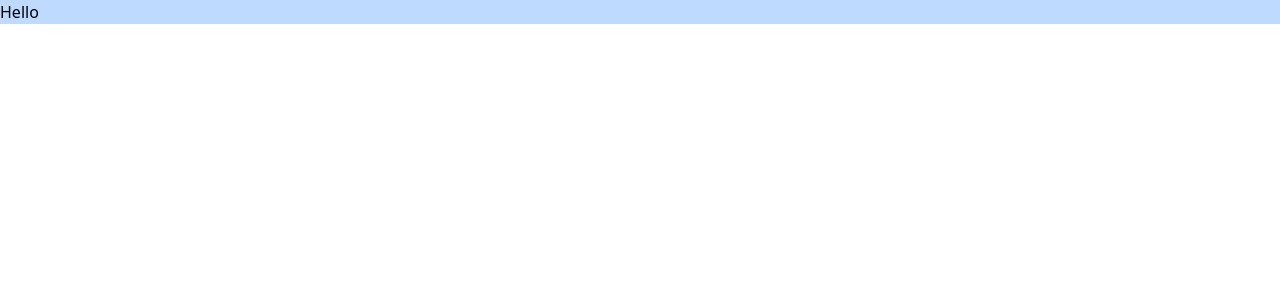
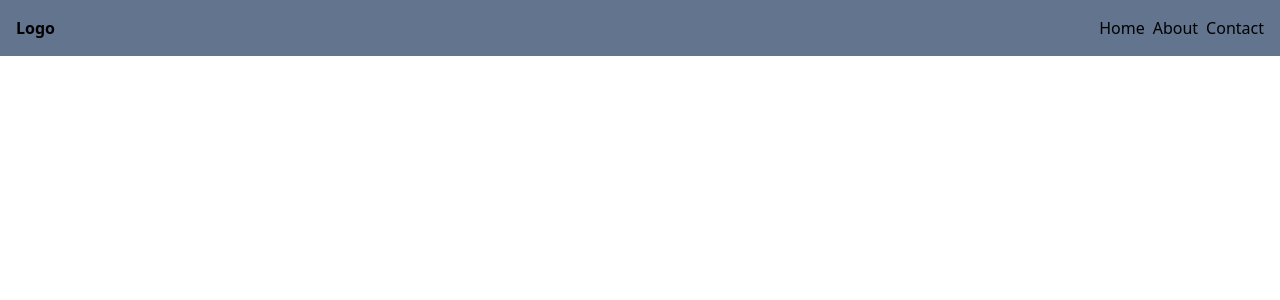
Before and after one commit to kriztiank-UCN/codespaces-preact-tailwind, a Preact app: page / in a window 1280 px wide. Shown: the top 300 px of the page. Built offline with nearby package versions, Linux system fonts and the light colour scheme.

Commit message:
Nav (flex)

```diff
--- a/src/index.jsx
+++ b/src/index.jsx
@@ -3,10 +3,14 @@
 
 export function App() {
   return (
-    <div className="bg-blue-200">
-      Hello
+    <div className="flex items-center justify-between bg-slate-500 p-4">
+      <div className="font-bold">Logo</div>
+      <div className="flex gap-2">
+        <span>Home</span>
+        <span>About</span>
+        <span>Contact</span>
+      </div>
     </div>
-
   );
 }
 
```
